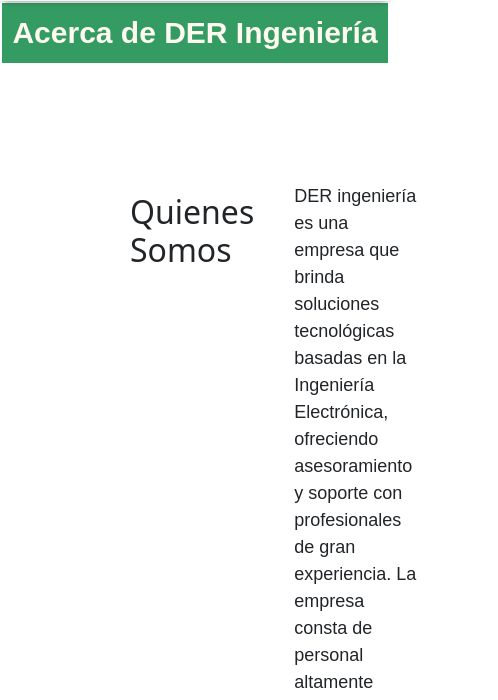
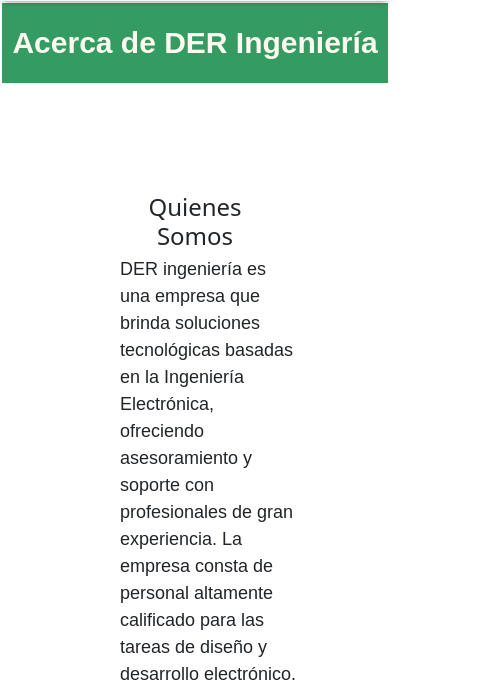
Before and after one commit to diegomlhub/proyectoWebLofiego, a website: page pages/empresa.html in a window 390 px wide. Shown: the part 135-835 px from the top of the page, 498 px wide, since content can reach past the window. Drawn offline with nearby package versions, Linux system fonts and the light colour scheme.

Commit message:
modificacion mediaquery

```diff
--- a/css/style.css
+++ b/css/style.css
@@ -294,7 +294,7 @@
     font-weight: bold;
     text-align: center;
     font-size: 24px;
-    margin: 10px;
+    margin: 15px;
 }
 
 .contacto-ubicacion{
@@ -327,29 +327,53 @@
         "main main"
         "footer footer"
         ;
+
     }
+
     .contenido .productos div{
         flex-direction: column;
     }
+
     .contenido .index-hero img{
         scale: 70%;
     }
+
     .contenido .index-videos{
         flex-direction: column;
     }
+
 }
 
 @media screen and (max-width:680px) {
     .grid-container{
         grid-template-rows: auto auto 100px;
     }
+
+    .section-h1{
+        height: 80px;
+    }
+
     .encabezado{
         flex-direction: column;
         justify-content: center;
         align-items: center;
     }
+
     .contenido .index-hero img{
         scale: 40%;
+    }
+
+    .empresa-parrafos-div{
+        flex-direction: column;
+        align-items: center;
+        margin: 5px;
+    }
+
+    .empresa-parrafos-div h2{
+        text-align: center;
+        font-size: 24px;
+        margin: 5px;
+        width: 150px;
     }
 }
 
@@ -362,4 +386,12 @@
         "footer"
         ;
     }
+
+    .section-h1{
+        height: 100px;
+    }
+
+    .contacto-ubicacion{
+        scale: 70%;
+    }
 }
```
